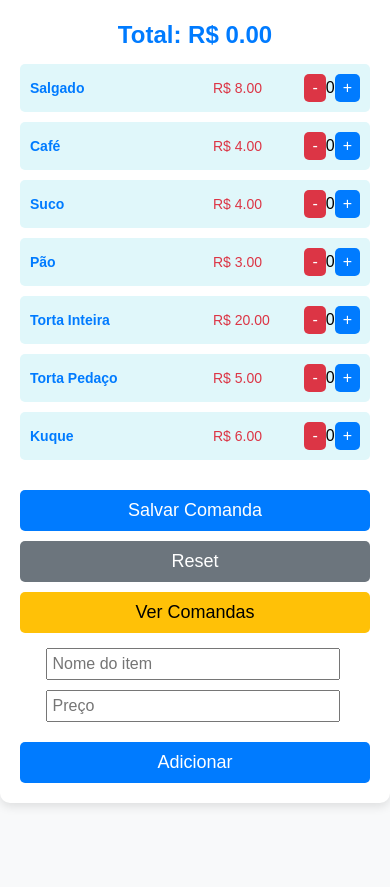
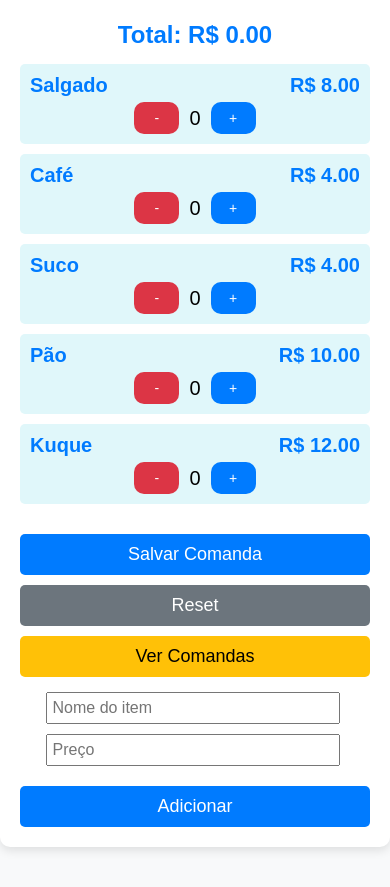
Before and after one commit to alissonjstein/CalculadoraFeira, a plain HTML site: page index.html in a window 390 px wide. Shown: the part 107-994 px from the top of the page. Before the commit the page ends 950 px from the top, so only its background shows below. Drawn offline with Linux system fonts and the light colour scheme.

Commit message:
Alinhar subtotal à direita e item à esquerda

```diff
--- a/index.html
+++ b/index.html
@@ -21,14 +21,14 @@
             box-shadow: 0 4px 10px rgba(0, 0, 0, 0.1);
         }
         h1 {
-            color: #6f42c1; /* Cor roxa para o título */
+            color: #6f42c1;
             font-size: 28px;
             margin-bottom: 20px;
         }
         .total {
             font-size: 24px;
             font-weight: bold;
-            color: #007bff; /* Cor azul para o total */
+            color: #007bff;
             margin-bottom: 15px;
         }
         .items-container {
@@ -37,34 +37,36 @@
         }
         .item {
             display: flex;
-            justify-content: space-between;
+            flex-direction: column;
             align-items: center;
             margin: 10px 0;
             padding: 10px;
-            background: #e0f7fa; /* Azul suave para os itens */
+            background: #e0f7fa;
             border-radius: 5px;
-            font-size: 16px;
+            font-size: 20px;
         }
-        .item-name {
+        .item-info {
+            display: flex;
+            justify-content: space-between;
+            width: 100%;
             font-weight: bold;
-            color: #007bff; /* Azul mais forte para o nome do item */
-            flex: 2;
-        }
-        .item-price {
-            color: #dc3545; /* Vermelho para o preço */
-            flex: 1;
+            color: #007bff;
         }
         .quantity-container {
             display: flex;
             align-items: center;
+            justify-content: center;
+            gap: 10px;
+            margin-top: 5px;
         }
         .quantity-container button {
-            padding: 5px 10px;
-            font-size: 18px;
+            padding: 15px 15px;
+            font-size: 16px;
             cursor: pointer;
             border: none;
-            border-radius: 5px;
+            border-radius: 10px;
             transition: 0.3s;
+            width: 70px;
         }
         .add-btn {
             background-color: #007bff;
@@ -76,11 +78,9 @@
         }
         .subtotal {
             font-size: 16px;
-            color: #28a745; /* Verde para o subtotal */
+            color: #28a745;
             font-weight: bold;
-            text-align: right;
-            margin-left: auto;
-            flex: 1;
+            margin-top: 5px;
         }
         .buttons-container {
             display: flex;
@@ -89,7 +89,7 @@
             gap: 10px;
         }
         .save-btn, .reset-btn, .view-btn {
-            background-color: #6f42c1; /* Cor roxa para os botões */
+            background-color: #6f42c1;
             color: white;
             width: 100%;
             margin-top: 10px;
@@ -126,18 +126,10 @@
             h1 {
                 font-size: 24px;
             }
-            .item-name {
+            .quantity-container button {
                 font-size: 14px;
-            }
-            .item-price {
-                font-size: 14px;
-            }
-            .subtotal {
-                font-size: 14px;
-            }
-            .quantity-container button {
-                font-size: 16px;
-                padding: 5px 8px;
+                padding: 8px;
+                width: 45px;
             }
         }
     </style>
@@ -148,9 +140,7 @@
         <h1>Margareth Feira</h1>
         <p class="total">Total: R$ <span id="total">0.00</span></p>
 
-        <div class="items-container" id="items-container">
-            <!-- Itens serão gerados aqui -->
-        </div>
+        <div class="items-container" id="items-container"></div>
 
         <button class="save-btn" onclick="saveOrder()">Salvar Comanda</button>
         <button class="reset-btn" onclick="resetCalculator()">Reset</button>
@@ -169,10 +159,8 @@
             "Salgado": { price: 8, count: 0 },
             "Café": { price: 4, count: 0 },
             "Suco": { price: 4, count: 0 },
-            "Pão": { price: 3, count: 0 },
-            "Torta Inteira": { price: 20, count: 0 },
-            "Torta Pedaço": { price: 5, count: 0 },
-            "Kuque": { price: 6, count: 0 }
+            "Pão": { price: 10, count: 0 },
+            "Kuque": { price: 12, count: 0 }
         };
 
         function renderItems() {
@@ -185,8 +173,10 @@
 
                 let subtotal = items[item].count * items[item].price;
                 div.innerHTML = `
-                    <span class="item-name">${item}</span>
-                    <span class="item-price">R$ ${items[item].price.toFixed(2)}</span>
+                    <div class="item-info">
+                        <span>${item}</span>
+                        <span>R$ ${items[item].price.toFixed(2)}</span>
+                    </div>
                     <div class="quantity-container">
                         <button class="remove-btn" onclick="removeItem('${item}')">-</button>
                         <span>${items[item].count}</span>
```
